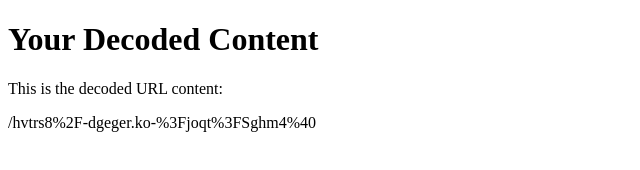
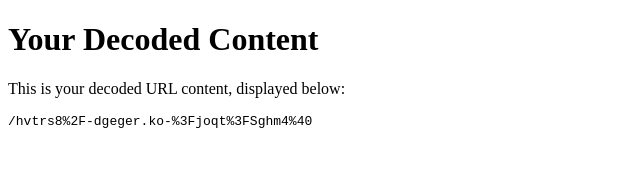
Before and after one commit to DryedRas1n/mini-deeeep-io, a plain HTML site: page index.html in a window 1280 px wide. Shown: the whole page, without its empty margins (0-640 px from the left). Drawn offline with Linux system fonts and the light colour scheme.

Commit message:
Update index.html

```diff
--- a/index.html
+++ b/index.html
@@ -3,18 +3,18 @@
 <head>
   <meta charset="UTF-8">
   <meta name="viewport" content="width=device-width, initial-scale=1.0">
-  <title>Your Hosted Decoded Content</title>
+  <title>Decoded URL Content</title>
 </head>
 <body>
   <h1>Your Decoded Content</h1>
-  <p>This is the decoded URL content:</p>
-  <p id="decoded-url"></p>
+  <p>This is your decoded URL content, displayed below:</p>
+  <pre id="decoded-url"></pre>
 
   <script>
-    // Your decoded URL content
+    // Decoded URL content you want to display
     var decodedUrl = '/hvtrs8%2F-dgeger.ko-%3Fjoqt%3FSghm4%40';
 
-    // Just display the decoded content
+    // Display the decoded URL content
     document.getElementById('decoded-url').innerText = decodedUrl;
   </script>
 </body>
```
